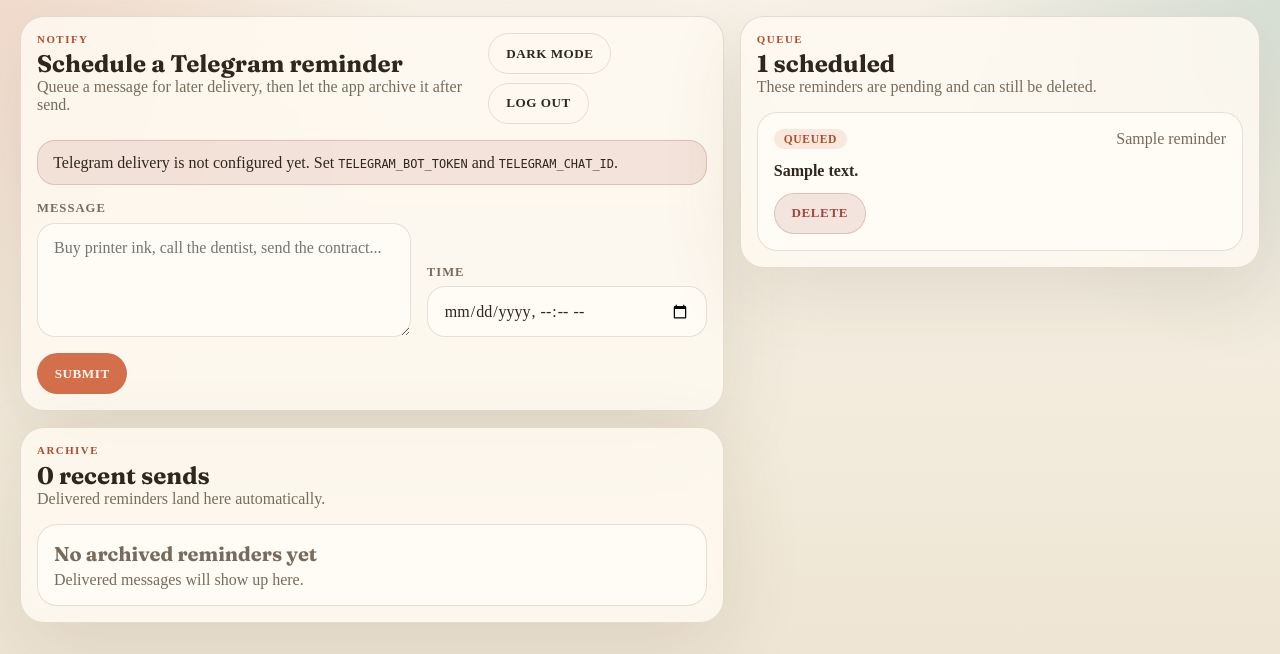
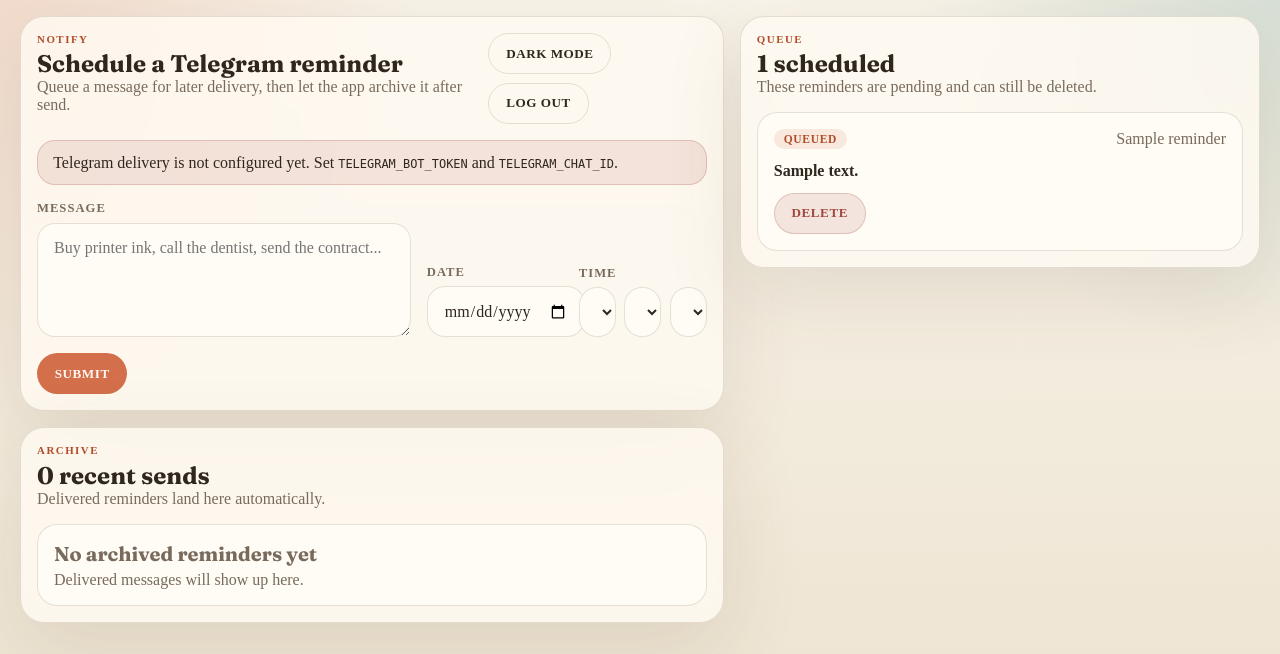
Before and after one commit to RazaS/notify, a Flask app: template templates/index.html in a window 1280 px wide. Shown: the top 654 px of the page. Run offline with Flask 3, Linux system fonts and the light colour scheme; the template is opened without the code that fills it: most values are stand-ins (such as "Sample title", 1, 10 or a date in 2020).

Commit message:
Split reminder date and time inputs

```diff
--- a/app.py
+++ b/app.py
@@ -5,7 +5,7 @@
 import os
 import sqlite3
 import threading
-from datetime import UTC, datetime, timedelta
+from datetime import UTC, date, datetime, time, timedelta
 from functools import wraps
 from pathlib import Path
 from secrets import compare_digest
@@ -67,6 +67,53 @@
 def build_telegram_message(reminder: sqlite3.Row) -> str:
     scheduled = format_local(reminder["scheduled_for_utc"], reminder["timezone"])
     return f"Reminder: {reminder['message']}\nWhen: {scheduled}"
+
+
+def build_schedule_defaults(now_local: datetime) -> dict:
+    hour_24 = now_local.hour
+    minute_value = now_local.minute
+    period = "AM" if hour_24 < 12 else "PM"
+    hour_12 = hour_24 % 12 or 12
+    return {
+        "default_date": now_local.strftime("%Y-%m-%d"),
+        "default_hour": f"{hour_12:02d}",
+        "default_minute": f"{minute_value:02d}",
+        "default_period": period,
+        "hour_options": [f"{value:02d}" for value in range(1, 13)],
+        "minute_options": [f"{value:02d}" for value in range(60)],
+        "period_options": ["AM", "PM"],
+    }
+
+
+def parse_scheduled_fields(
+    scheduled_date_raw: str,
+    scheduled_hour_raw: str,
+    scheduled_minute_raw: str,
+    scheduled_period_raw: str,
+    timezone_name: str,
+) -> datetime:
+    scheduled_date = date.fromisoformat(scheduled_date_raw)
+    hour_12 = int(scheduled_hour_raw)
+    minute_value = int(scheduled_minute_raw)
+    period = scheduled_period_raw.upper()
+
+    if hour_12 < 1 or hour_12 > 12:
+        raise ValueError("Invalid hour.")
+    if minute_value < 0 or minute_value > 59:
+        raise ValueError("Invalid minute.")
+    if period not in {"AM", "PM"}:
+        raise ValueError("Invalid period.")
+
+    hour_24 = hour_12 % 12
+    if period == "PM":
+        hour_24 += 12
+
+    local_time = time(hour=hour_24, minute=minute_value)
+    return datetime.combine(
+        scheduled_date,
+        local_time,
+        tzinfo=ZoneInfo(timezone_name),
+    )
 
 
 class TelegramSender:
@@ -312,27 +359,41 @@
         queued = load_reminders("queued")
         archived = load_reminders("archived", limit=50)
         now_local = datetime.now(ZoneInfo(app.config["APP_TIMEZONE"]))
-        min_scheduled = (now_local + timedelta(minutes=1)).strftime("%Y-%m-%dT%H:%M")
         return render_template(
             "index.html",
             queued=queued,
             archived=archived,
-            min_scheduled=min_scheduled,
+            **build_schedule_defaults(now_local),
         )
 
     @app.post("/reminders")
     @login_required
     def create_reminder():
         message = request.form.get("message", "").strip()
-        scheduled_for_raw = request.form.get("scheduled_for", "").strip()
+        scheduled_date_raw = request.form.get("scheduled_date", "").strip()
+        scheduled_hour_raw = request.form.get("scheduled_hour", "").strip()
+        scheduled_minute_raw = request.form.get("scheduled_minute", "").strip()
+        scheduled_period_raw = request.form.get("scheduled_period", "").strip()
         timezone_name = app.config["APP_TIMEZONE"]
 
-        if not message or not scheduled_for_raw:
+        if (
+            not message
+            or not scheduled_date_raw
+            or not scheduled_hour_raw
+            or not scheduled_minute_raw
+            or not scheduled_period_raw
+        ):
             flash("Message and time are required.", "error")
             return redirect(url_for("index"))
 
         try:
-            local_dt = datetime.fromisoformat(scheduled_for_raw)
+            local_dt = parse_scheduled_fields(
+                scheduled_date_raw,
+                scheduled_hour_raw,
+                scheduled_minute_raw,
+                scheduled_period_raw,
+                timezone_name,
+            )
         except ValueError:
             flash("Use a valid date and time.", "error")
             return redirect(url_for("index"))
@@ -341,8 +402,8 @@
             flash("Keep reminders under 500 characters.", "error")
             return redirect(url_for("index"))
 
-        local_dt = local_dt.replace(tzinfo=ZoneInfo(timezone_name))
-        if local_dt <= datetime.now(ZoneInfo(timezone_name)):
+        now_local = datetime.now(ZoneInfo(timezone_name)).replace(second=0, microsecond=0)
+        if local_dt < now_local:
             flash("Pick a time in the future.", "error")
             return redirect(url_for("index"))
 
--- a/static/styles.css
+++ b/static/styles.css
@@ -58,7 +58,8 @@
 body,
 button,
 input,
-textarea {
+textarea,
+select {
     font: inherit;
 }
 
@@ -216,7 +217,7 @@
     grid-column: 1;
 }
 
-.time-field {
+.schedule-field {
     grid-column: 2;
 }
 
@@ -240,6 +241,7 @@
 }
 
 input,
+select,
 textarea {
     width: 100%;
     border: 1px solid var(--line);
@@ -257,9 +259,23 @@
 }
 
 input:focus,
+select:focus,
 textarea:focus {
     border-color: var(--accent);
     box-shadow: 0 0 0 4px var(--accent-soft);
+}
+
+.schedule-row {
+    display: grid;
+    grid-template-columns: minmax(140px, 1fr) minmax(0, 1.2fr);
+    gap: 0.75rem;
+    align-items: end;
+}
+
+.time-picker-row {
+    display: grid;
+    grid-template-columns: repeat(3, minmax(0, 1fr));
+    gap: 0.55rem;
 }
 
 .button {
@@ -373,9 +389,13 @@
     }
 
     .message-field,
-    .time-field,
+    .schedule-field,
     .form-actions {
         grid-column: 1;
+    }
+
+    .schedule-row {
+        grid-template-columns: minmax(0, 1fr);
     }
 }
 
--- a/templates/index.html
+++ b/templates/index.html
@@ -46,10 +46,34 @@
                     required
                 ></textarea>
             </label>
-            <label class="field time-field">
-                <span>Time</span>
-                <input type="datetime-local" name="scheduled_for" min="{{ min_scheduled }}" required>
-            </label>
+            <div class="schedule-field">
+                <div class="schedule-row">
+                    <label class="field date-field">
+                        <span>Date</span>
+                        <input type="date" name="scheduled_date" value="{{ default_date }}" required>
+                    </label>
+                    <div class="field time-field">
+                        <span>Time</span>
+                        <div class="time-picker-row">
+                            <select name="scheduled_hour" aria-label="Hour" required>
+                                {% for hour in hour_options %}
+                                <option value="{{ hour }}" {% if hour == default_hour %}selected{% endif %}>{{ hour }}</option>
+                                {% endfor %}
+                            </select>
+                            <select name="scheduled_minute" aria-label="Minute" required>
+                                {% for minute in minute_options %}
+                                <option value="{{ minute }}" {% if minute == default_minute %}selected{% endif %}>{{ minute }}</option>
+                                {% endfor %}
+                            </select>
+                            <select name="scheduled_period" aria-label="AM or PM" required>
+                                {% for period in period_options %}
+                                <option value="{{ period }}" {% if period == default_period %}selected{% endif %}>{{ period }}</option>
+                                {% endfor %}
+                            </select>
+                        </div>
+                    </div>
+                </div>
+            </div>
             <div class="form-actions">
                 <button class="button button-primary" type="submit">Submit</button>
             </div>
```
Also changed, not shown: tests/test_app.py (+12 -1 lines).
